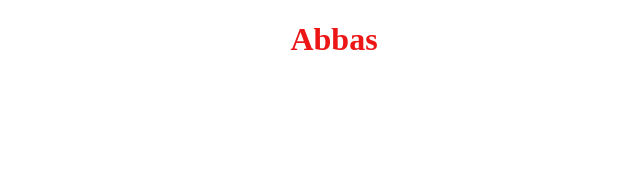
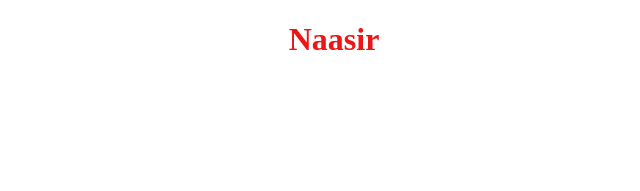
Before and after one commit to ABBAZ17-LG/HC, a plain HTML site: page index.html in a window 1280 px wide. Shown: the top 191 px of the page, 306-946 px from the left. Drawn offline with Linux system fonts and the light colour scheme.

Commit message:
Version 1.0.5

```diff
--- a/index.html
+++ b/index.html
@@ -9,7 +9,7 @@
 </head>
 <body>
     </p>
-	<h1>Abbas</h1>
+	<h1>Naasir</h1>
     <img src="Asserts/logo.jpg" alt="">
     <img onclick="loadSecondPage()" class="btn" src="Asserts/playbtn.png" alt="">
 
```
